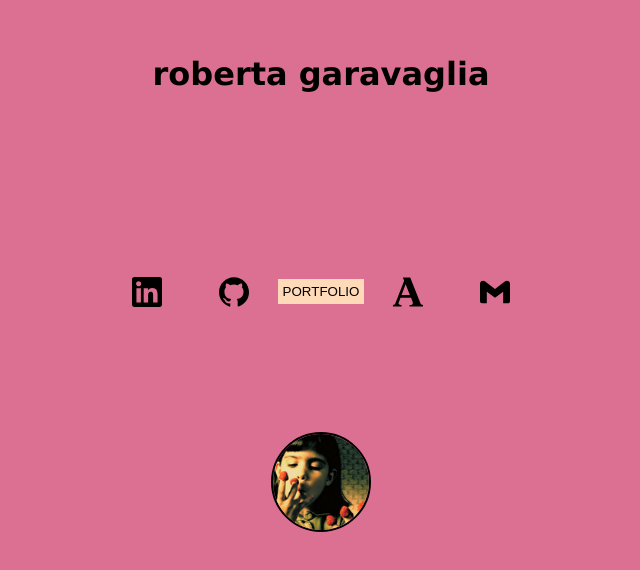
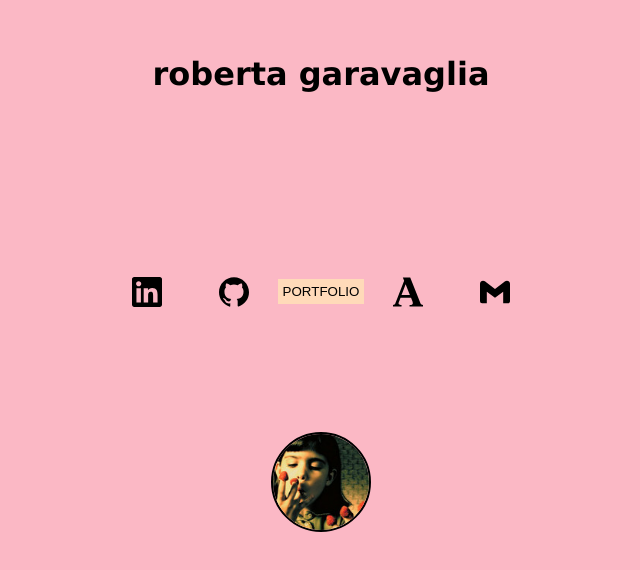
Before and after one commit to otaria-o/portfolio-otaria-o, a React (Create React App) app: page / in a window 1280 px wide. Shown: the part 106-676 px from the top of the page, without its empty margins (319-959 px from the left). Built offline with nearby package versions, Linux system fonts and the light colour scheme.

Commit message:
animation piu lenta e html piu semantic

```diff
--- a/src/About.js
+++ b/src/About.js
@@ -6,7 +6,7 @@ function About() {
     <div className="portfolio">
       <Menu />
       <section className="card">
-        <section className="bio">
+        <article className="bio">
           <p>
             I grew up in Italy, close to Milan, and wanted to be a dancer.
             {/* <br />I have a Master's degree in Sociology and have recently
@@ -25,7 +25,7 @@ function About() {
             {/* <p className="arrow">&rarr;</p> */}
           </aside>
           {/* <figcaption className="label">this is me</figcaption> */}
-        </section>
+        </article>
       </section>
       <Footer />
     </div>
--- a/src/App.css
+++ b/src/App.css
@@ -21,7 +21,7 @@
   background-color: palevioletred;
   animation-name: bello;
   animation-delay: 1s;
-  animation-duration: 7s;
+  animation-duration: 9s;
   animation-iteration-count: 2;
 }
 
@@ -35,7 +35,7 @@
   padding-bottom: 10%;
   animation-name: bello;
   animation-delay: 1s;
-  animation-duration: 7s;
+  animation-duration: 9s;
   animation-iteration-count: 2;
 }
 
--- a/src/Coding.js
+++ b/src/Coding.js
@@ -7,6 +7,7 @@ function Coding() {
       <Menu />
       <section className="card">
         <section className="cardpreview">
+          <figure>
             <h3>I like books</h3>
             <img
               className="preview"
@@ -14,8 +15,8 @@ function Coding() {
               alt="colourful calendar"
             ></img>
             <figcaption>
-            a calendar dedicated to the Bologna Children's Book Fair, 6-9 March
-            2023, 60th edition, Bologna, Italy.{" "}
+              a calendar dedicated to the Bologna Children's Book Fair, 6-9
+              March 2023, 60th edition, Bologna, Italy.{" "}
               <a
                 style={{ textDecoration: "none" }}
                 href="https://bcbf2023-calendar.vercel.app/"
@@ -25,19 +26,21 @@ function Coding() {
                 »»
               </a>
             </figcaption>
+          </figure>
         </section>
         <section className="cardpreview">
           <h3>I like cookies</h3>
+          <figure>
             <img
               className="preview"
               src="/cookies.jpg"
               alt="colourful calendar"
             ></img>
             <figcaption>
-            a mini social network for cookie lovers : you can register, upload a
-            profile pic, search for people, ask for friendship and even end
-            friendships, and if you want to share your thoughts there is a group
-            chat. it has not been deployed, but it is on GitHub.{" "}
+              a mini social network for cookie lovers : you can register, upload
+              a profile pic, search for people, ask for friendship and even end
+              friendships, and if you want to share your thoughts there is a
+              group chat. it has not been deployed, but it is on GitHub.{" "}
               <a
                 style={{ textDecoration: "none" }}
                 href="https://github.com/otaria-o/social-cookies"
@@ -47,6 +50,7 @@ function Coding() {
                 »»
               </a>
             </figcaption>
+          </figure>
         </section>
       </section>
       <Footer />
```
Lines whose indentation alone changed are shown as unchanged.
